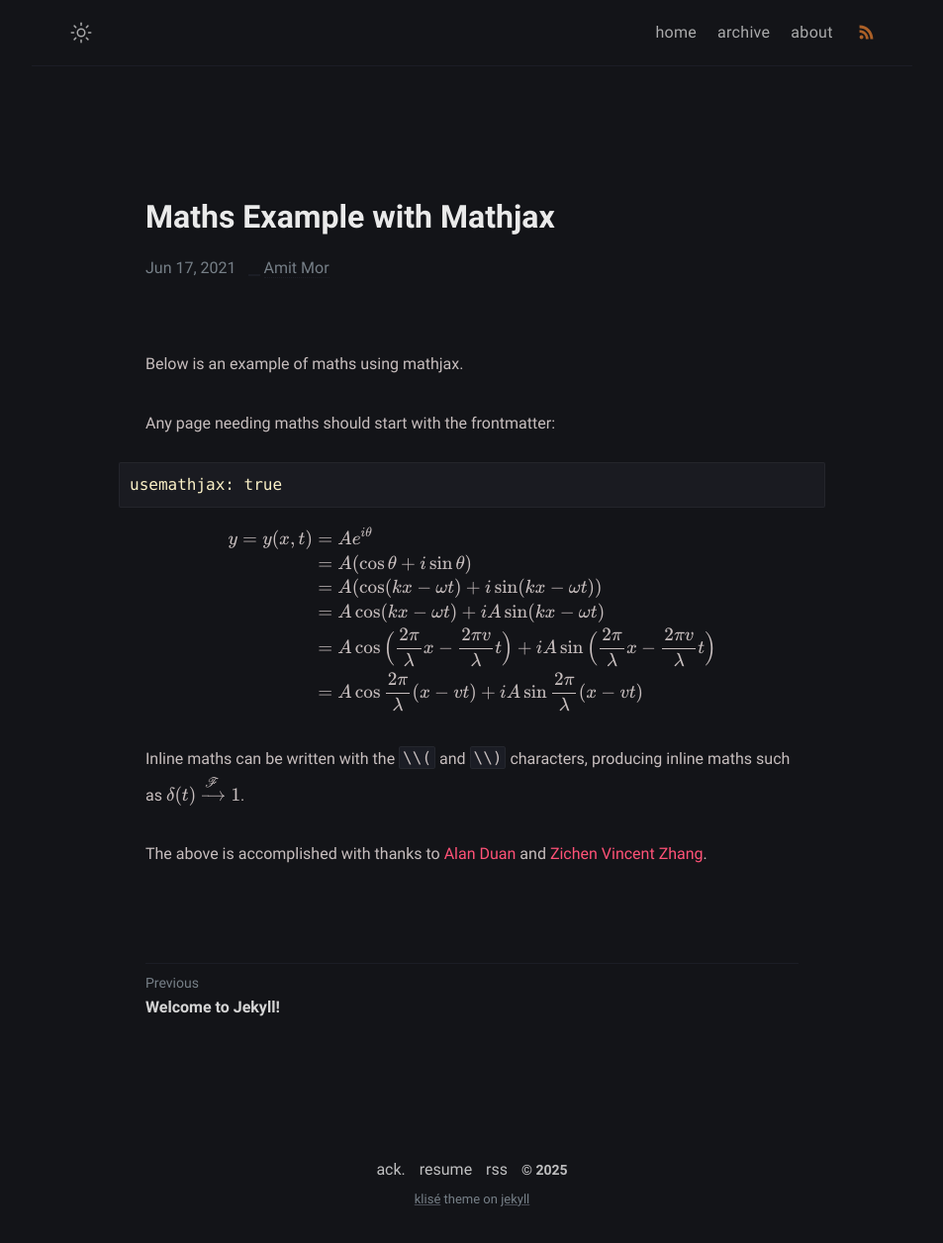
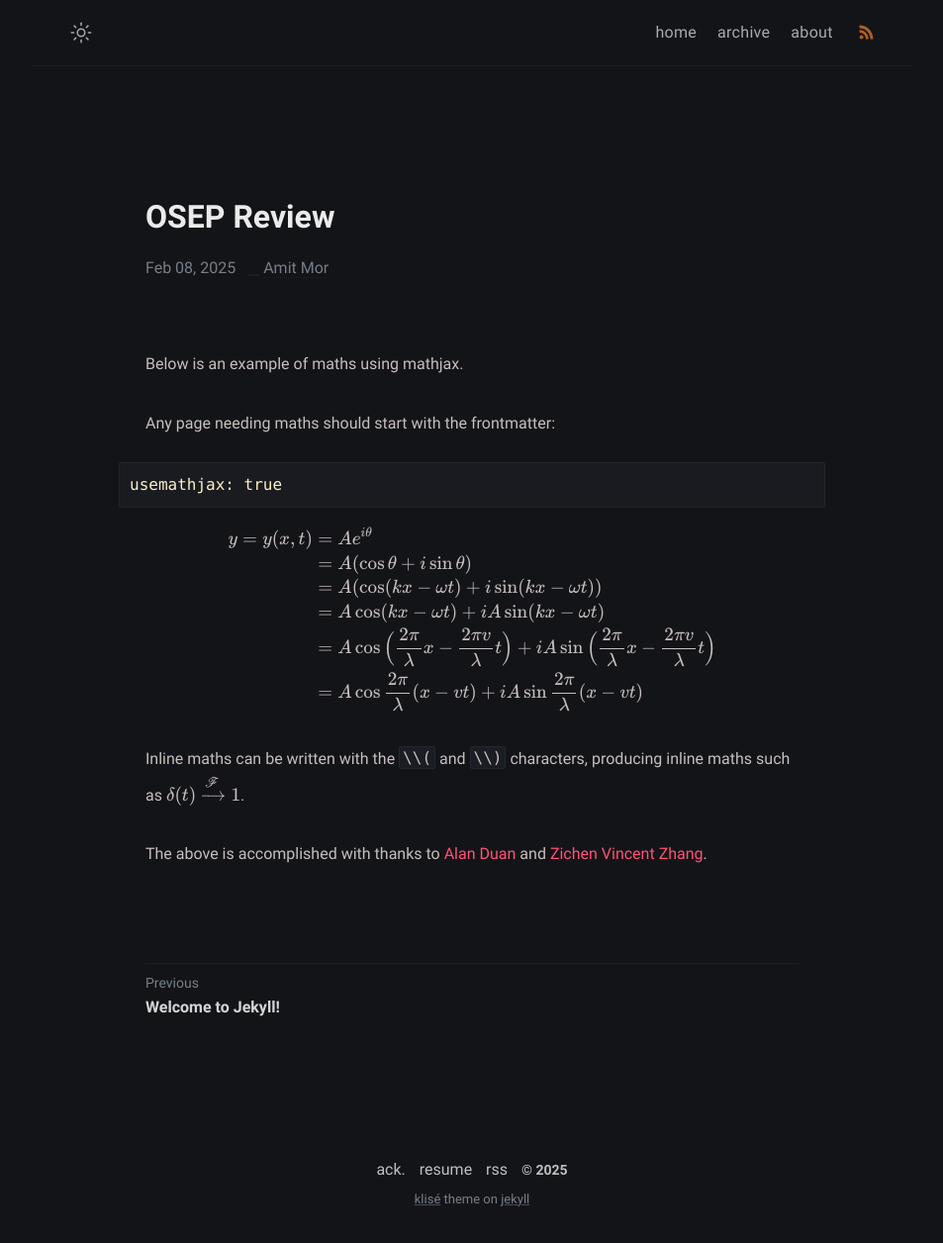
Before and after one commit to Extravenger/extravenger.github.io, a Jekyll site: the page built from _posts/maths-example/2021-06-17-maths-example.md, in a window 1280 px wide. Shown: the whole page at 99% size, without its empty margins (163-1116 px from the left). Built offline with Jekyll 4.4.1, drawn with Linux system fonts in a browser that asks for light colours.

Commit message:
Update 2021-06-17-maths-example.md

```diff
--- a/_posts/maths-example/2021-06-17-maths-example.md
+++ b/_posts/maths-example/2021-06-17-maths-example.md
@@ -1,7 +1,7 @@
 ---
 layout: post
-title:  Maths Example with Mathjax
-date:   2021-06-16 22:57:49 +0000
+title:  OSEP Review
+date:   2025-02-07 22:57:49 +0000
 categories: jekyll update
 usemathjax: true
 ---
```
